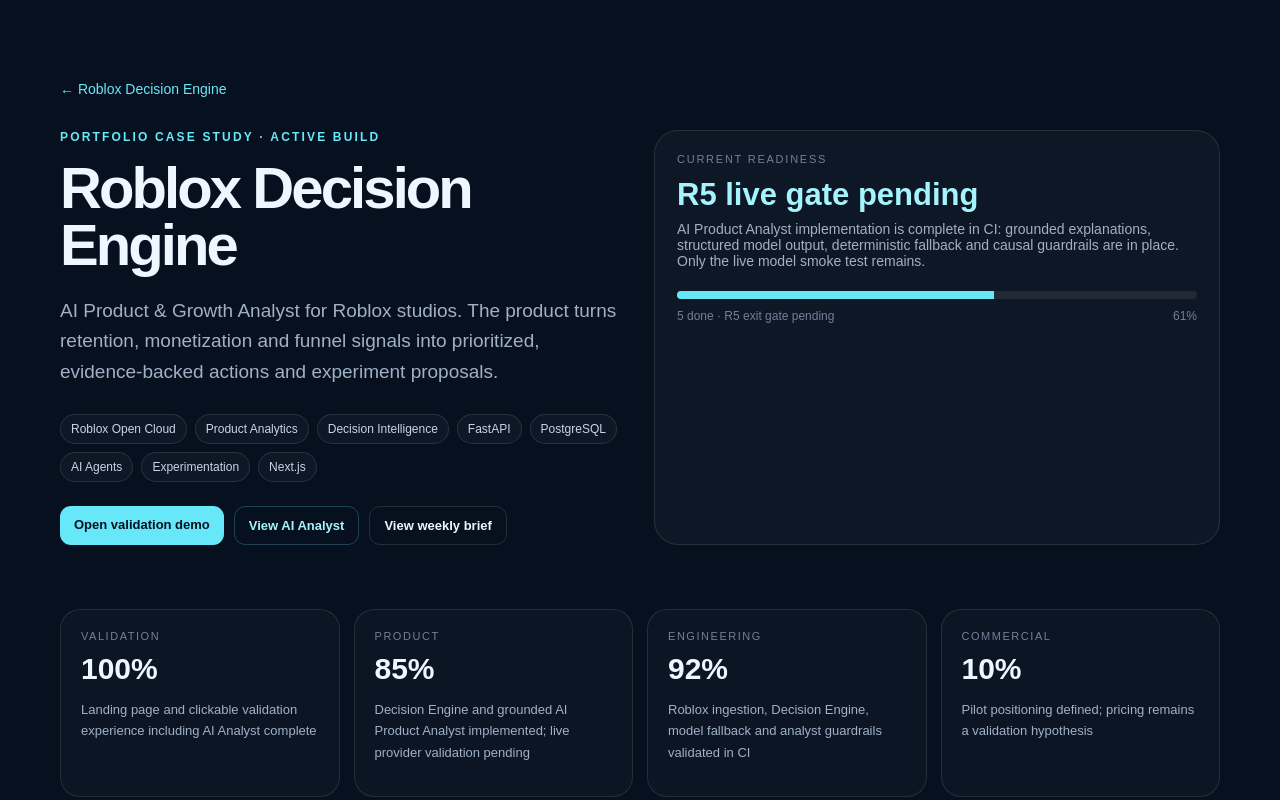
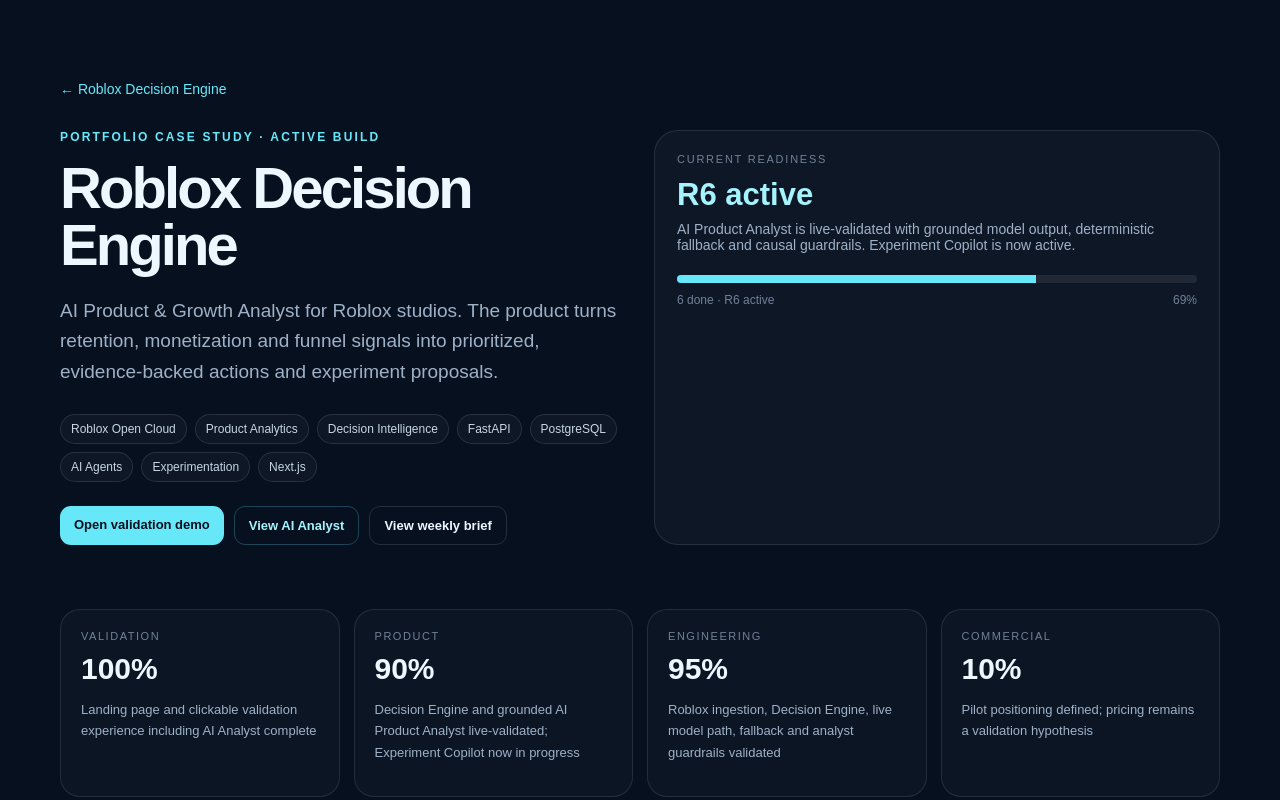
Before and after one commit to danielwauer-maker/roblox-decision-engine, a Next.js app in the folder apps/web/: page /portfolio in a window 1280 px wide. Shown: the top 800 px of the page. Built offline with nearby package versions, Linux system fonts and the light colour scheme.

Commit message:
docs(r5): mark AI Product Analyst done and start R6

```diff
--- a/apps/web/app/portfolio/page.tsx
+++ b/apps/web/app/portfolio/page.tsx
@@ -4,8 +4,8 @@ const sprints = [
   ["R2", "SaaS foundation", "DONE"],
   ["R3", "Roblox data connection", "DONE"],
   ["R4", "Decision Engine v1", "DONE"],
-  ["R5", "AI Product Analyst", "IN PROGRESS"],
-  ["R6", "Experiment Copilot", "PLANNED"],
+  ["R5", "AI Product Analyst", "DONE"],
+  ["R6", "Experiment Copilot", "IN PROGRESS"],
   ["R7", "Pilot readiness", "PLANNED"],
   ["R8", "Commercial readiness", "PLANNED"],
   ["R9", "Security & privacy", "PLANNED"],
@@ -31,17 +31,17 @@ export default function PortfolioPage() {
           </div>
           <aside style={{ border: "1px solid rgba(255,255,255,.1)", background: "rgba(255,255,255,.03)", borderRadius: 24, padding: 22 }}>
             <div style={{ color: "#718198", fontSize: 11, letterSpacing: ".16em", textTransform: "uppercase" }}>Current readiness</div>
-            <div style={{ marginTop: 12, fontSize: "clamp(26px, 7vw, 31px)", fontWeight: 700, color: "#a5f3fc" }}>R5 live gate pending</div>
-            <div style={{ marginTop: 8, color: "#9fb1c7", fontSize: 14 }}>AI Product Analyst implementation is complete in CI: grounded explanations, structured model output, deterministic fallback and causal guardrails are in place. Only the live model smoke test remains.</div>
-            <div style={{ marginTop: 22, height: 8, borderRadius: 99, background: "rgba(255,255,255,.08)", overflow: "hidden" }}><div style={{ width: "61%", height: "100%", background: "#67e8f9" }} /></div>
-            <div style={{ marginTop: 10, display: "flex", justifyContent: "space-between", gap: 12, color: "#718198", fontSize: 12 }}><span>5 done · R5 exit gate pending</span><span>61%</span></div>
+            <div style={{ marginTop: 12, fontSize: "clamp(26px, 7vw, 31px)", fontWeight: 700, color: "#a5f3fc" }}>R6 active</div>
+            <div style={{ marginTop: 8, color: "#9fb1c7", fontSize: 14 }}>AI Product Analyst is live-validated with grounded model output, deterministic fallback and causal guardrails. Experiment Copilot is now active.</div>
+            <div style={{ marginTop: 22, height: 8, borderRadius: 99, background: "rgba(255,255,255,.08)", overflow: "hidden" }}><div style={{ width: "69%", height: "100%", background: "#67e8f9" }} /></div>
+            <div style={{ marginTop: 10, display: "flex", justifyContent: "space-between", gap: 12, color: "#718198", fontSize: 12 }}><span>6 done · R6 active</span><span>69%</span></div>
           </aside>
         </div>
       </section>
 
       <section style={{ maxWidth: 1160, margin: "0 auto", padding: "20px clamp(20px, 5vw, 24px)" }}>
         <div style={{ display: "grid", gap: 14, gridTemplateColumns: "repeat(auto-fit, minmax(200px, 1fr))" }}>
-          {[["Validation", "100%", "Landing page and clickable validation experience including AI Analyst complete"],["Product", "85%", "Decision Engine and grounded AI Product Analyst implemented; live provider validation pending"],["Engineering", "92%", "Roblox ingestion, Decision Engine, model fallback and analyst guardrails validated in CI"],["Commercial", "10%", "Pilot positioning defined; pricing remains a validation hypothesis"]].map(([label, value, copy]) => <article key={label} style={{ border: "1px solid rgba(255,255,255,.1)", background: "rgba(255,255,255,.025)", borderRadius: 20, padding: 20 }}><div style={{ color: "#718198", fontSize: 11, letterSpacing: ".14em", textTransform: "uppercase" }}>{label}</div><div style={{ marginTop: 10, fontSize: 30, fontWeight: 700 }}>{value}</div><p style={{ color: "#9fb1c7", fontSize: 13, lineHeight: 1.65 }}>{copy}</p></article>)}
+          {[["Validation", "100%", "Landing page and clickable validation experience including AI Analyst complete"],["Product", "90%", "Decision Engine and grounded AI Product Analyst live-validated; Experiment Copilot now in progress"],["Engineering", "95%", "Roblox ingestion, Decision Engine, live model path, fallback and analyst guardrails validated"],["Commercial", "10%", "Pilot positioning defined; pricing remains a validation hypothesis"]].map(([label, value, copy]) => <article key={label} style={{ border: "1px solid rgba(255,255,255,.1)", background: "rgba(255,255,255,.025)", borderRadius: 20, padding: 20 }}><div style={{ color: "#718198", fontSize: 11, letterSpacing: ".14em", textTransform: "uppercase" }}>{label}</div><div style={{ marginTop: 10, fontSize: 30, fontWeight: 700 }}>{value}</div><p style={{ color: "#9fb1c7", fontSize: 13, lineHeight: 1.65 }}>{copy}</p></article>)}
         </div>
       </section>
 
```
